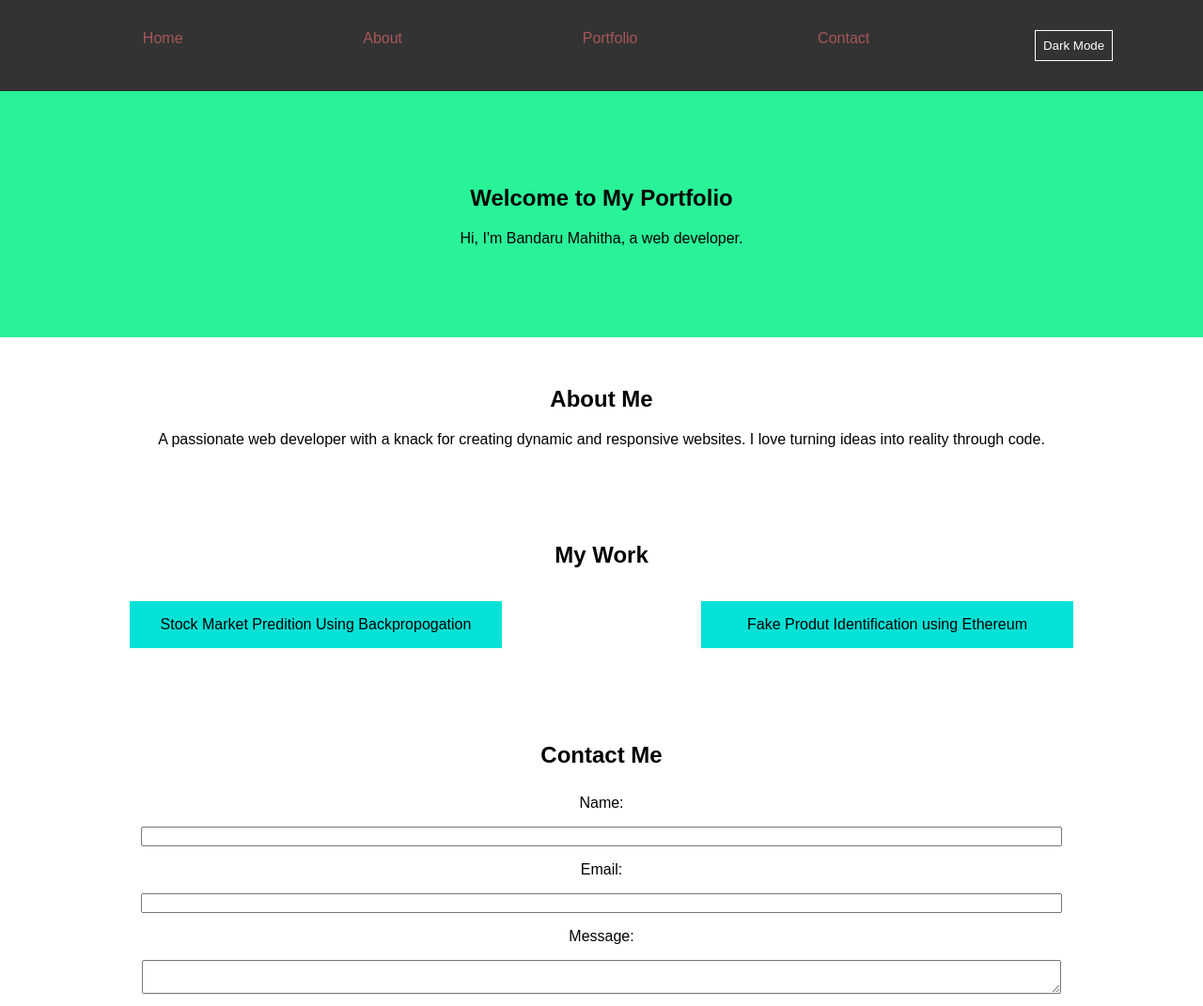
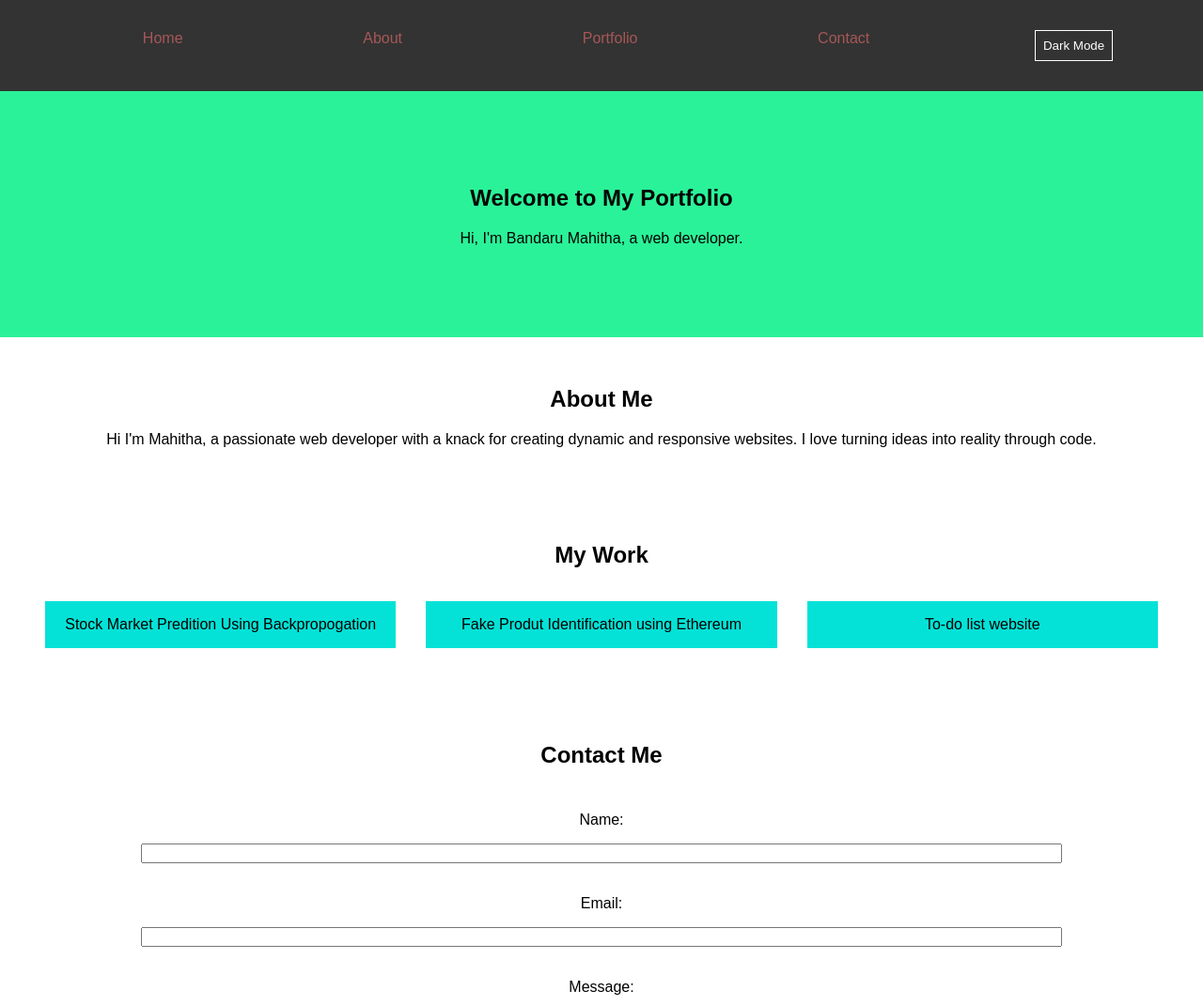
Before and after one commit to mahitha63/portfolio, a plain HTML site: page index.html in a window 1280 px wide. Shown: the top 1071 px of the page at 94% size. Drawn offline with Linux system fonts and the light colour scheme.

Commit message:
Update index.html

```diff
--- a/index.html
+++ b/index.html
@@ -23,24 +23,28 @@
     </section>
     <section id="about">
         <h2>About Me</h2>
-        <p>A passionate web developer with a knack for creating dynamic and responsive websites. I love turning ideas into reality through code.</p>
+        <p>Hi I'm Mahitha, a passionate web developer with a knack for creating dynamic and responsive websites. I love turning ideas into reality through code.</p>
     </section>
     <section id="portfolio">
         <h2>My Work</h2>
         <div class="gallery">
             <div class="item">Stock Market Predition Using Backpropogation</div>
             <div class="item">Fake Produt Identification using Ethereum</div>
+            <div class="item">To-do list website</div>
         </div>
     </section>
     <section id="contact">
         <h2>Contact Me</h2>
+        <br>
         <form>
             <label for="name">Name: </label>
-            <input type="text" id="name" name="name">
+            <input type="text" id="name" name="name"><br>
             <label for="email">Email: </label>
             <input type="email" id="email" name="email">
+            <br>
             <label for="message">Message: </label>
             <textarea id="message" name="message"></textarea>
+            <br>
             <button type="submit">Send</button>
         </form>
     </section>
```
